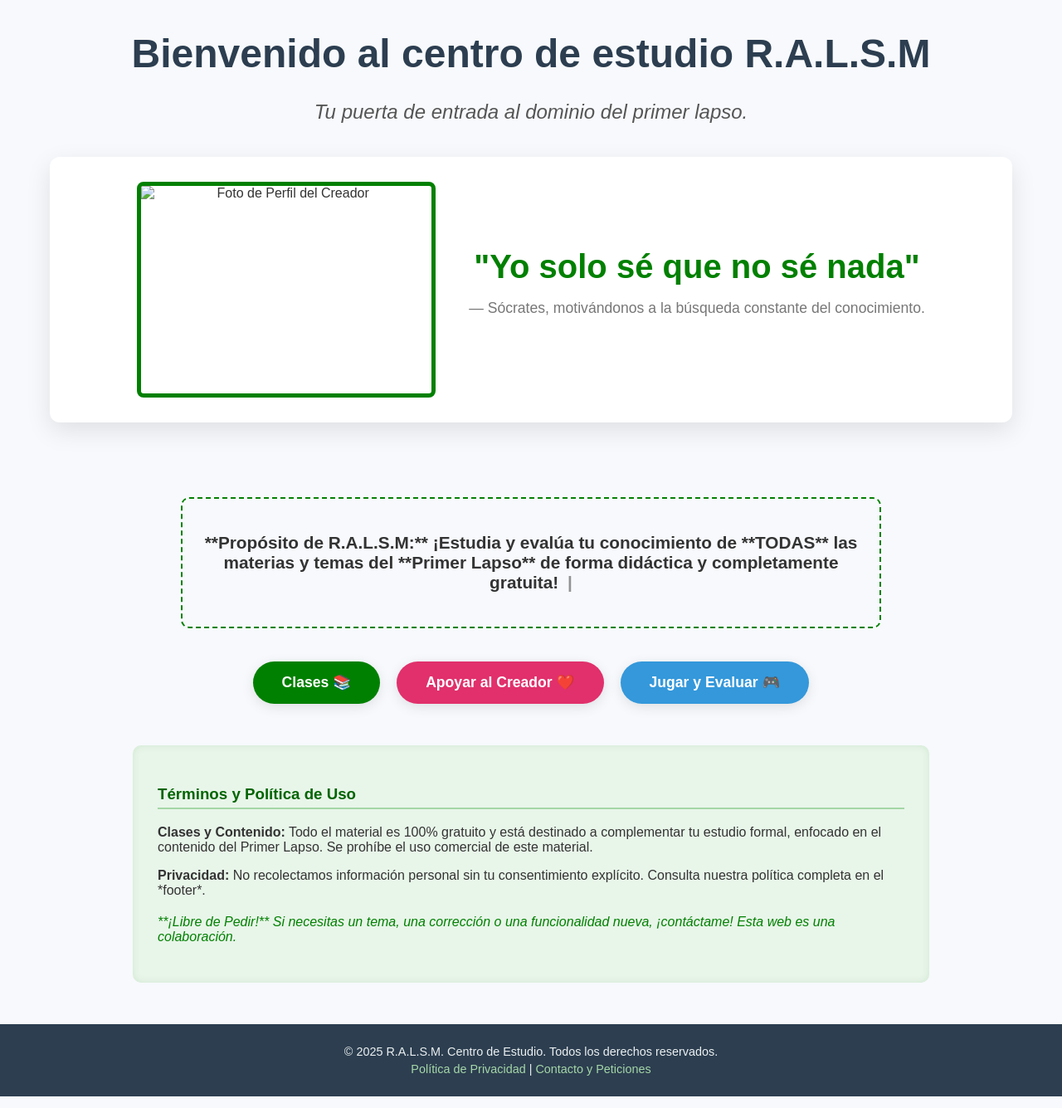
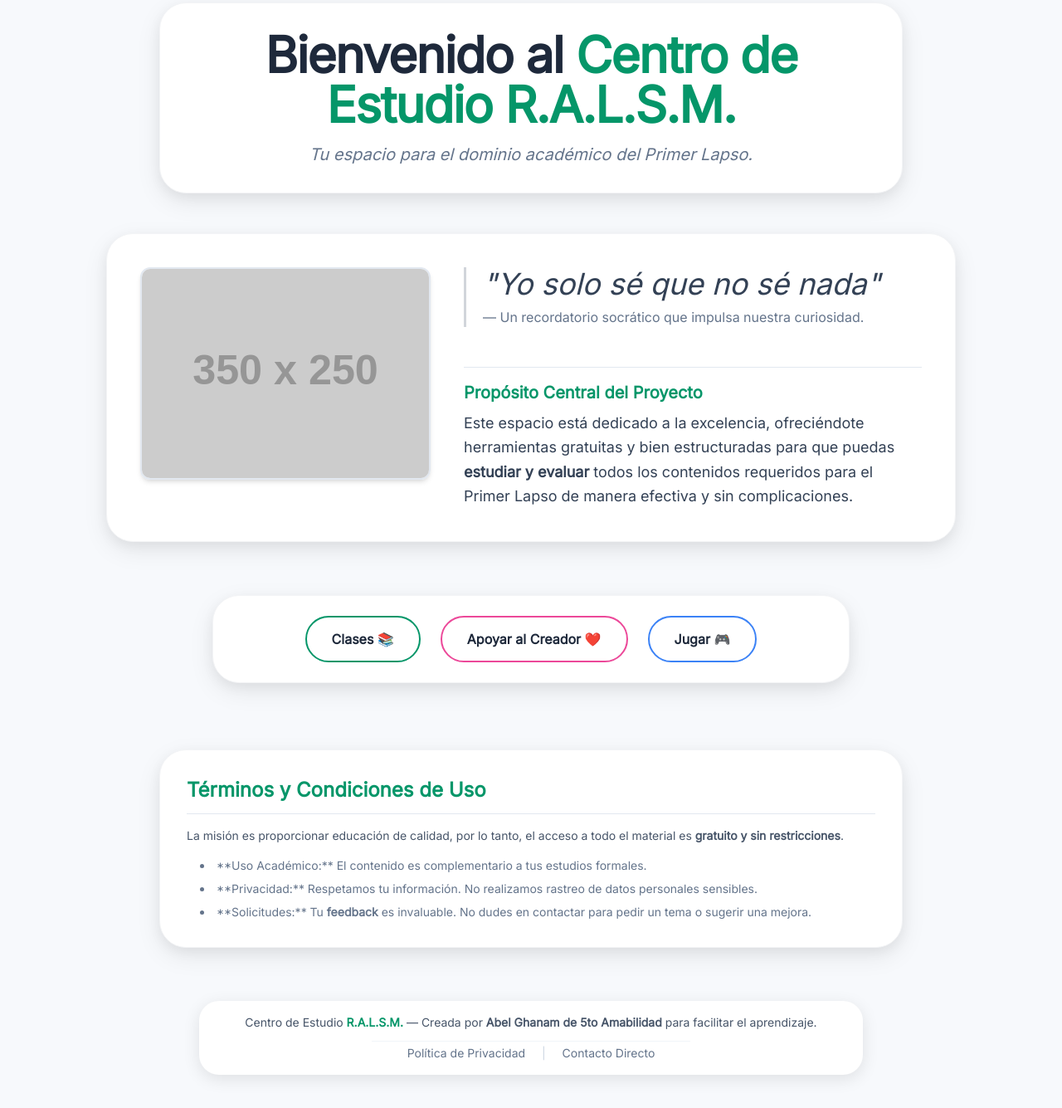
Before and after one commit to CodeGenius-Aktham/quimica, a plain HTML site: page index.html in a window 1280 px wide. Shown: the part 45-1380 px from the top of the page at 83% size. Drawn offline with nearby package versions, Linux system fonts and the light colour scheme; placeholder pictures from the web are drawn by us.

Commit message:
Update index.html

```diff
--- a/index.html
+++ b/index.html
@@ -4,256 +4,207 @@
     <meta charset="UTF-8">
     <meta name="viewport" content="width=device-width, initial-scale=1.0">
     <title>R.A.L.S.M. | Centro de Estudio</title>
+    <!-- Carga de Tailwind CSS -->
+    <script src="https://cdn.tailwindcss.com"></script>
+    <script>
+        tailwind.config = {
+            theme: {
+                extend: {
+                    colors: {
+                        'primary-accent': '#059669', /* Verde Esmeralda Profundo (Nuevo color principal) */
+                        'primary-light': '#34d399', /* Verde más claro para hover y sombras */
+                        'bg-light': '#fefefe', /* Blanco prístino */
+                        'text-dark': '#1e293b', /* Slate oscuro para elegancia */
+                    },
+                    fontFamily: {
+                        sans: ['Inter', 'sans-serif'],
+                    }
+                }
+            }
+        }
+    </script>
+    <!-- Usamos la fuente Inter, ideal para un look moderno y legible -->
+    <link href="https://fonts.googleapis.com/css2?family=Inter:wght=100..900&display=swap" rel="stylesheet">
     <style>
-        /* Estilos Base */
+        /* Estilos de Fondo y Base */
         body {
-            font-family: 'Montserrat', sans-serif;
-            display: flex;
-            flex-direction: column;
-            align-items: center;
-            min-height: 100vh;
-            margin: 0;
-            background-color: #f7f9fc;
-            color: #333;
-            text-align: center;
-            padding-top: 50px;
+            background-color: #f7f9fc; /* Off-white muy sutil */
+            color: #1e293b;
+            /* Padding inferior reducido, ya que el footer es estático */
+            padding-bottom: 40px;
         }
 
-        /* Título Principal */
-        h1 {
-            color: #2c3e50;
-            font-size: 3em;
-            margin-bottom: 5px;
-            font-weight: 800; /* Negrita */
+        /* Estilo base para todos los paneles (Apple look) */
+        .panel-style {
+            /* Esquinas grandes y suaves */
+            border-radius: 2rem; /* 32px - equivalente a rounded-3xl/4xl */
+            background-color: white;
+            /* Sombra sutil pero prominente */
+            box-shadow: 0 10px 30px rgba(0, 0, 0, 0.08), 0 5px 15px rgba(0, 0, 0, 0.05);
+            border: 1px solid #f3f4f6; /* Borde muy claro */
+            transition: all 0.3s ease;
         }
 
-        .eslogan {
-            font-style: italic;
-            color: #555;
-            font-size: 1.5em;
-            margin-bottom: 40px;
+        /* Contenedor Principal de la Tarjeta (Limpia y con sombra sutil) */
+        .elegant-card:hover {
+            box-shadow: 0 15px 40px rgba(0, 0, 0, 0.1);
+            transform: translateY(-2px);
         }
 
-        /* Sección Hero (Foto y Eslogan) */
-        .hero-section {
-            display: flex;
-            align-items: center;
-            justify-content: center;
-            max-width: 1100px;
-            width: 90%;
-            margin-bottom: 50px;
-            padding: 30px;
-            background-color: #ffffff;
-            border-radius: 12px;
-            box-shadow: 0 10px 30px rgba(0, 0, 0, 0.1);
-            overflow: hidden; /* Para contener la imagen */
+        /* Botones de Estilo Fino (Color Verde) */
+        .button-style {
+            padding: 14px 30px;
+            font-size: 1rem;
+            font-weight: 600;
+            text-decoration: none;
+            color: #1e293b;
+            border: 2px solid #059669; /* Borde Verde */
+            border-radius: 9999px;
+            transition: all 0.3s ease;
+            background-color: transparent;
+        }
+        .button-style:hover {
+            background-color: #059669; /* Relleno Verde en hover */
+            color: white;
+            box-shadow: 0 5px 15px rgba(5, 150, 105, 0.3); /* Sombra Verde */
+            transform: translateY(-2px);
         }
 
-        .profile-photo {
-            width: 350px; /* Ancho rectangular */
-            height: 250px;
-            object-fit: cover;
-            border-radius: 8px;
-            border: 5px solid #008000;
-            margin-right: 40px;
-            flex-shrink: 0;
-            transition: transform 0.5s ease;
+        /* Botón de Apoyo, mantiene el color distintivo de Instagram */
+        .button-support:hover {
+             background-color: #f43f5e !important;
+             color: white !important;
+             box-shadow: 0 5px 15px rgba(244, 63, 94, 0.3);
         }
 
-        .profile-photo:hover {
-            transform: scale(1.03); /* Efecto al pasar el ratón */
+        /* Botón Jugar (Color Azul para un contraste suave con el verde) */
+        .button-jugar {
+            border-color: #3b82f6 !important;
         }
-
-        .eslogan-text h2 {
-            color: #008000;
-            font-size: 2.5em;
-            margin: 0;
-        }
-
-        /* Animación del Propósito (Interactive) */
-        .purpose-container {
-            max-width: 800px;
-            margin: 40px auto;
-            padding: 20px;
-            border: 2px dashed #008000;
-            border-radius: 10px;
-        }
-
-        .purpose-text {
-            font-size: 1.3em;
-            font-weight: 600;
-            color: #333;
-            min-height: 3em; /* Mantiene el espacio durante la animación */
-        }
-
-        /* Animación de Escritura (Typing Effect) */
-        .typing-effect::after {
-            content: '|'; /* Cursor que parpadea */
-            display: inline-block;
-            margin-left: 5px;
-            animation: blink 0.7s infinite;
-        }
-
-        @keyframes blink {
-            0%, 100% { opacity: 1; }
-            50% { opacity: 0; }
-        }
-
-        /* Puedes añadir aquí JavaScript para la animación de escritura si lo deseas,
-           pero por simplicidad usaremos CSS para un efecto interactivo de parpadeo */
-        .purpose-text:hover {
-            color: #006400;
-            text-shadow: 0 0 5px rgba(0, 100, 0, 0.4);
-            transition: color 0.3s ease, text-shadow 0.3s ease;
+        .button-jugar:hover {
+            background-color: #3b82f6 !important;
+            color: white !important;
+            box-shadow: 0 5px 15px rgba(59, 130, 246, 0.3) !important;
         }
 
 
-        /* Botones */
-        .button-container {
-            display: flex;
-            gap: 20px;
-            margin-bottom: 50px;
-            flex-wrap: wrap;
-            justify-content: center;
+        /* Estilo para el Eslogan: Cita de Línea Fina */
+        .quote-style {
+            border-left: 3px solid #d1d5db;
+            padding-left: 20px;
         }
 
-        .button {
-            padding: 15px 35px;
-            font-size: 1.1em;
-            font-weight: bold;
-            text-decoration: none;
-            color: #ffffff;
-            border: none;
-            border-radius: 30px; /* Bordes redondeados */
-            cursor: pointer;
-            transition: all 0.4s ease;
-            box-shadow: 0 4px 15px rgba(0, 0, 0, 0.1);
+        /* Footer Estático como Panel (Ahora en flujo normal del documento) */
+        .static-footer-panel {
+            /* Eliminamos fixed, bottom, left, transform y blur */
+            width: 95%;
+            max-width: 800px;
+            z-index: 10;
+            padding: 1rem 1.5rem;
+            /* Estilo de panel */
+            border-radius: 1.5rem;
+            background-color: white; /* Fondo blanco sólido para mejor integración estática */
+            box-shadow: 0 5px 20px rgba(0, 0, 0, 0.1);
         }
 
-        .button.clases {
-            background-color: #008000; /* Verde */
-        }
-
-        .button.apoyar {
-            background-color: #e1306c; /* Instagram */
-        }
-
-        .button.jugar {
-            background-color: #3498db; /* Azul */
-        }
-
-        .button:hover {
-            transform: translateY(-5px) scale(1.05);
-            box-shadow: 0 8px 20px rgba(0, 0, 0, 0.2);
-        }
-
-        .button.clases:hover { background-color: #006400; }
-        .button.apoyar:hover { background-color: #c13584; }
-        .button.jugar:hover { background-color: #2980b9; }
-
-
-        /* Términos y Política */
-        .terms-section {
-            max-width: 900px;
-            width: 90%;
-            padding: 30px;
-            background-color: #e8f5e9;
-            border-radius: 10px;
-            box-shadow: inset 0 0 10px rgba(0, 128, 0, 0.1);
-            margin-bottom: 50px;
-            text-align: left;
-        }
-
-        .terms-section h3 {
-            color: #006400;
-            border-bottom: 2px solid #a5d6a7;
-            padding-bottom: 5px;
-        }
-
-        /* Footer */
-        .footer {
-            width: 100%;
-            background-color: #2c3e50; /* Color oscuro */
-            color: #ecf0f1;
-            padding: 20px 0;
-            font-size: 0.9em;
-            margin-top: auto; /* Empuja el footer hacia abajo */
-        }
-
-        .footer p {
-            margin: 5px 0;
-        }
-
-        /* Media Queries para Responsividad */
-        @media (max-width: 768px) {
-            .hero-section {
-                flex-direction: column;
-                text-align: center;
-                padding: 20px;
-            }
-
-            .profile-photo {
-                margin-right: 0;
-                margin-bottom: 25px;
-                width: 100%;
-                height: 200px;
-            }
-
-            h1 {
-                font-size: 2.2em;
-            }
-
-            .eslogan-text h2 {
-                font-size: 1.8em;
-            }
-
-            .button-container {
-                flex-direction: column;
-                gap: 15px;
-            }
-
-            .button {
-                width: 80%; /* Botones más anchos en móvil */
-            }
-        }
     </style>
 </head>
-<body>
+<body class="min-h-screen flex flex-col items-center pt-12 px-4 font-sans text-text-dark">
 
-    <h1>Bienvenido al centro de estudio R.A.L.S.M</h1>
-    <p class="eslogan">Tu puerta de entrada al dominio del primer lapso.</p>
+    <!-- PANEL DEL TÍTULO PRINCIPAL (HEADER) -->
+    <header class="mb-12 z-10 w-full max-w-4xl p-8 panel-style text-center">
+        <h1 class="text-5xl sm:text-6xl font-extrabold tracking-tight mb-3">
+            Bienvenido al <span class="text-primary-accent">Centro de Estudio R.A.L.S.M.</span>
+        </h1>
+        <p class="text-xl text-slate-500 font-light italic mt-4">
+            Tu espacio para el dominio académico del Primer Lapso.
+        </p>
+    </header>
 
-    <div class="hero-section">
-        <img src="tu-foto.jpg" alt="Foto de Perfil del Creador" class="profile-photo">
-        <div class="eslogan-text">
-            <h2>"Yo solo sé que no sé nada"</h2>
-            <p style="font-size: 1.1em; color: #777;">— Sócrates, motivándonos a la búsqueda constante del conocimiento.</p>
+    <!-- Sección Hero (Foto y Texto) - Panel principal grande -->
+    <div class="w-full max-w-5xl p-6 sm:p-10 mb-16 elegant-card panel-style z-10">
+        <div class="flex flex-col md:flex-row items-center md:items-start gap-10">
+
+            <!-- Contenedor de la Foto (Rectangular, Borde Sutil) -->
+            <div class="flex-shrink-0 order-2 md:order-1">
+                <!-- Por favor, reemplaza "tu-foto.jpg" con la ruta de tu imagen -->
+                <img src="tu-foto.jpg" alt="Foto del Creador"
+                     class="w-full md:w-[350px] h-64 object-cover rounded-xl border-2 border-slate-200 shadow-md transition duration-300 hover:scale-[1.01] cursor-pointer"
+                     onerror="this.onerror=null; this.src='https://placehold.co/350x250/059669/ffffff?text=Tu+Foto'">
+            </div>
+
+            <!-- Contenido de Texto y Eslogan -->
+            <div class="flex flex-col text-left order-1 md:order-2">
+                <div class="quote-style mb-8">
+                    <p class="text-3xl sm:text-4xl font-light text-slate-700 italic">
+                        "Yo solo sé que no sé nada"
+                    </p>
+                    <footer class="text-base text-slate-500 mt-2">— Un recordatorio socrático que impulsa nuestra curiosidad.</footer>
+                </div>
+
+                <!-- Propósito con Diseño Simple -->
+                <div class="mt-4 border-t border-slate-200 pt-4">
+                    <p class="text-xl font-bold text-primary-accent mb-2">
+                        Propósito Central del Proyecto
+                    </p>
+                    <p class="text-lg text-slate-700 leading-relaxed">
+                        Este espacio está dedicado a la excelencia, ofreciéndote herramientas gratuitas y bien estructuradas para que puedas <strong class="font-bold">estudiar y evaluar</strong> todos los contenidos requeridos para el Primer Lapso de manera efectiva y sin complicaciones.
+                    </p>
+                </div>
+            </div>
         </div>
     </div>
 
-    <div class="purpose-container">
-        <p class="purpose-text typing-effect">
-            **Propósito de R.A.L.S.M:** ¡Estudia y evalúa tu conocimiento de **TODAS** las materias y temas del **Primer Lapso** de forma didáctica y completamente gratuita!
-        </p>
+    <!-- PANEL DE BOTONES DE ACCIÓN (Centrado y Compacto) -->
+    <div class="w-full max-w-3xl p-6 mb-20 panel-style flex flex-wrap justify-center gap-6 z-10">
+
+        <!-- Botón CLASES (Verde) -->
+        <a href="clases.html" class="button-style hover:shadow-primary-accent/50">
+            Clases 📚
+        </a>
+
+        <!-- Botón APOYAR (Rosa de IG) -->
+        <!-- Reemplaza el '#' con tu enlace de Instagram -->
+        <a href="#" target="_blank" class="button-style !border-pink-500 button-support">
+            Apoyar al Creador ❤️
+        </a>
+
+        <!-- Botón JUGAR (Azul para diferenciar) -->
+        <a href="jugar.html" class="button-style button-jugar">
+            Jugar 🎮
+        </a>
     </div>
 
-    <div class="button-container">
-        <a href="clases.html" class="button clases">Clases 📚</a>
-        <a href="#" target="_blank" class="button apoyar">Apoyar al Creador ❤️</a>
-        <a href="juegos.html" class="button jugar">Jugar y Evaluar 🎮</a>
+    <!-- PANEL DE TÉRMINOS Y POLÍTICA DE USO -->
+    <div class="w-full max-w-4xl p-8 elegant-card panel-style z-10">
+        <h3 class="text-2xl font-bold text-primary-accent border-b border-slate-200 pb-3 mb-4">
+            Términos y Condiciones de Uso
+        </h3>
+        <p class="text-slate-600 mb-4 text-sm">
+            La misión es proporcionar educación de calidad, por lo tanto, el acceso a todo el material es <strong class="font-bold">gratuito y sin restricciones</strong>.
+        </p>
+        <ul class="list-disc list-inside text-sm text-slate-500 space-y-2 pl-4">
+            <li>**Uso Académico:** El contenido es complementario a tus estudios formales.</li>
+            <li>**Privacidad:** Respetamos tu información. No realizamos rastreo de datos personales sensibles.</li>
+            <li>**Solicitudes:** Tu <strong class="font-bold">feedback</strong> es invaluable. No dudes en contactar para pedir un tema o sugerir una mejora.</li>
+        </ul>
     </div>
 
-    <div class="terms-section">
-        <h3>Términos y Política de Uso</h3>
-        <p><strong>Clases y Contenido:</strong> Todo el material es 100% gratuito y está destinado a complementar tu estudio formal, enfocado en el contenido del Primer Lapso. Se prohíbe el uso comercial de este material.</p>
-        <p><strong>Privacidad:</strong> No recolectamos información personal sin tu consentimiento explícito. Consulta nuestra política completa en el *footer*.</p>
-        <p style="margin-top: 20px; font-style: italic; color: #008000;">**¡Libre de Pedir!** Si necesitas un tema, una corrección o una funcionalidad nueva, ¡contáctame! Esta web es una colaboración.</p>
-    </div>
-
-    <div class="footer">
-        <p>© 2025 R.A.L.S.M. Centro de Estudio. Todos los derechos reservados.</p>
-        <p><a href="politica.html" style="color: #a5d6a7; text-decoration: none;">Política de Privacidad</a> | <a href="contacto.html" style="color: #a5d6a7; text-decoration: none;">Contacto y Peticiones</a></p>
-    </div>
+    <!-- FOOTER ESTÁTICO COMO PANEL (Se mantiene al final de la página) -->
+    <footer class="static-footer-panel mt-16 mx-auto py-4 text-slate-500">
+        <div class="max-w-5xl mx-auto text-center text-sm px-4 flex flex-col items-center">
+            <!-- Nuevo mensaje central -->
+            <p class="mb-2 text-slate-600 font-medium">
+                Centro de Estudio <span class="text-primary-accent font-bold">R.A.L.S.M.</span> — Creada por <span class="font-bold">Abel Ghanam de 5to Amabilidad</span> para facilitar el aprendizaje.
+            </p>
+            <!-- Enlaces separados con línea divisoria sutil -->
+            <div class="space-x-4 mt-1 pt-1 border-t border-slate-100 w-full max-w-sm">
+                <a href="politica.html" class="hover:text-primary-accent transition duration-200 font-medium">Política de Privacidad</a>
+                <span class="text-slate-300">|</span>
+                <a href="contacto.html" class="hover:text-primary-accent transition duration-200 font-medium">Contacto Directo</a>
+            </div>
+        </div>
+    </footer>
 
 </body>
 </html>
```
